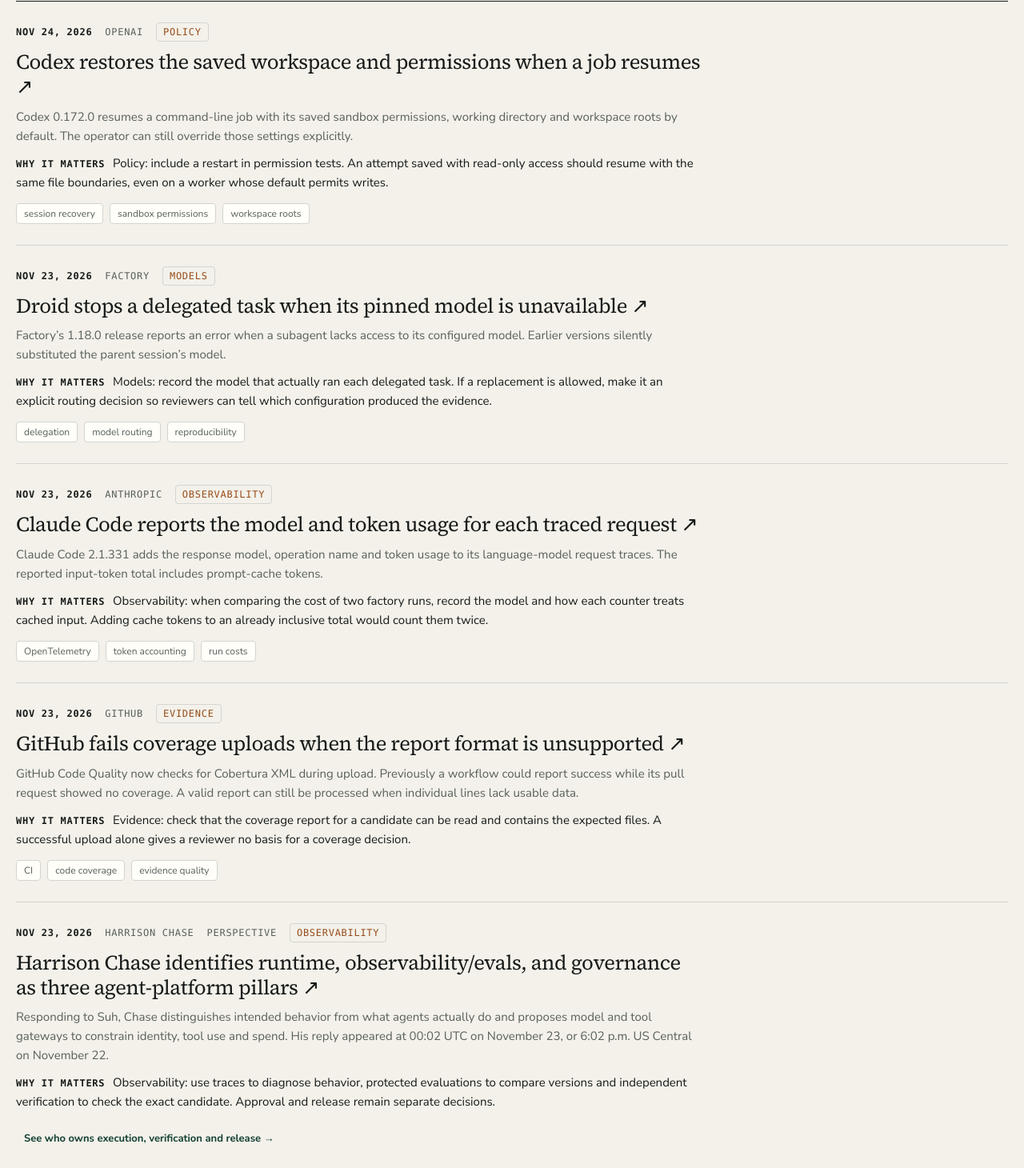
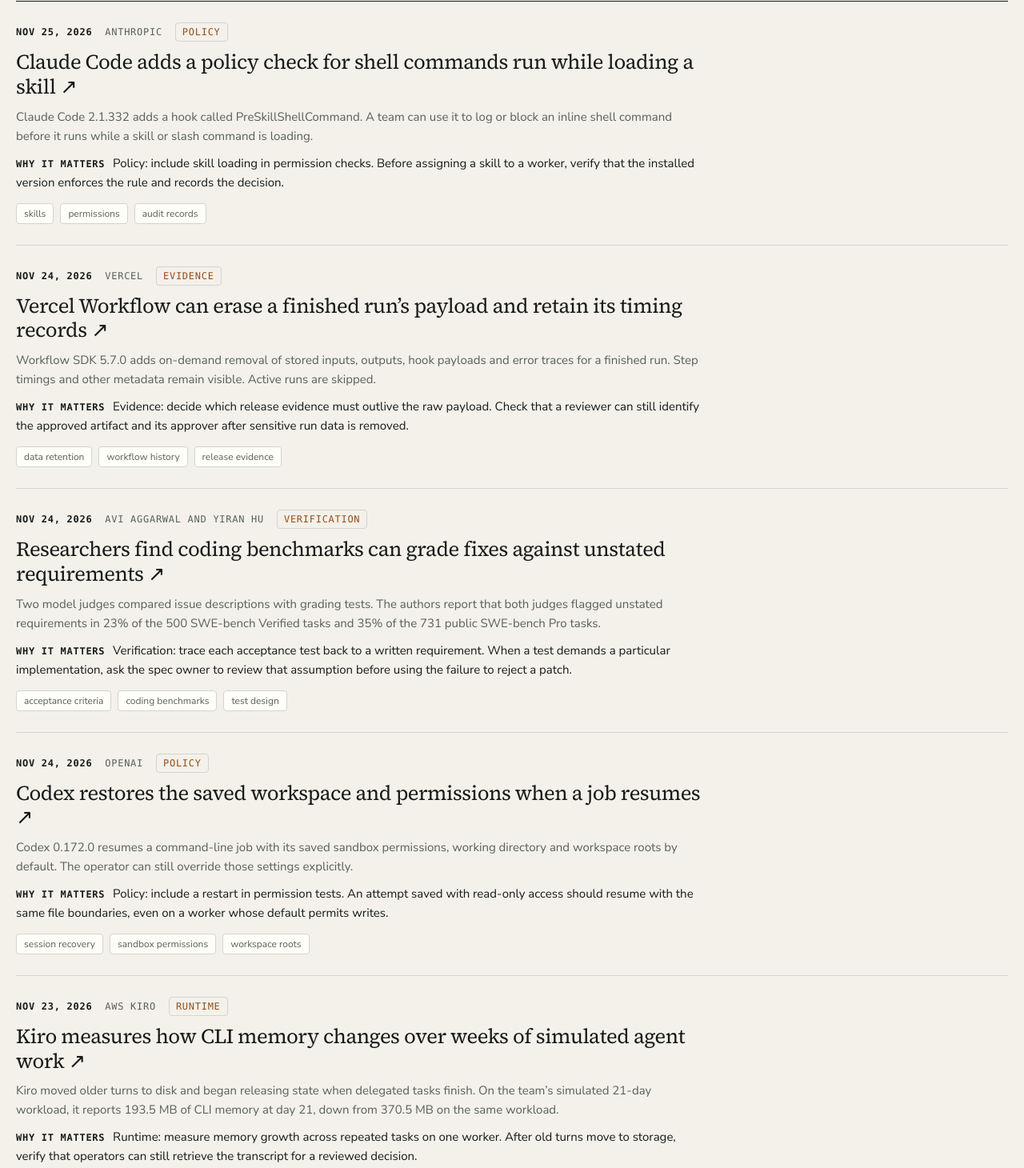
Before and after one commit to jaydubya818/FDLC, a Next.js app: page /updates in a window 1280 px wide. Shown: the part 760-2220 px from the top of the page at 80% size. Built offline with nearby package versions, Linux system fonts and the light colour scheme; no server answers.

Commit message:
Publish four sourced Factory Updates for November 25

```diff
--- a/data/factory-updates.ts
+++ b/data/factory-updates.ts
@@ -30,9 +30,42 @@ export type FactoryUpdate = {
   guideReading?: { href: string; label: string };
 };
 
-export const factoryUpdatesReviewed = "2026-11-24";
+export const factoryUpdatesReviewed = "2026-11-25";
 
 export const factoryUpdates: readonly FactoryUpdate[] = [
+  {
+    id: "claude-code-skill-load-policy",
+    date: "2026-11-25",
+    title: "Claude Code adds a policy check for shell commands run while loading a skill",
+    source: "Anthropic",
+    url: "https://github.com/anthropics/claude-code/releases/tag/v2.1.332",
+    summary: "Claude Code 2.1.332 adds a hook called PreSkillShellCommand. A team can use it to log or block an inline shell command before it runs while a skill or slash command is loading.",
+    whyItMatters: "Policy: include skill loading in permission checks. Before assigning a skill to a worker, verify that the installed version enforces the rule and records the decision.",
+    touches: "Policy",
+    tags: ["skills", "permissions", "audit records"],
+  },
+  {
+    id: "vercel-workflow-run-payload-retention",
+    date: "2026-11-24",
+    title: "Vercel Workflow can erase a finished run’s payload and retain its timing records",
+    source: "Vercel",
+    url: "https://vercel.com/changelog/delete-run-data-workflow-sdk",
+    summary: "Workflow SDK 5.7.0 adds on-demand removal of stored inputs, outputs, hook payloads and error traces for a finished run. Step timings and other metadata remain visible. Active runs are skipped.",
+    whyItMatters: "Evidence: decide which release evidence must outlive the raw payload. Check that a reviewer can still identify the approved artifact and its approver after sensitive run data is removed.",
+    touches: "Evidence",
+    tags: ["data retention", "workflow history", "release evidence"],
+  },
+  {
+    id: "spec-test-gap-unstated-requirements",
+    date: "2026-11-24",
+    title: "Researchers find coding benchmarks can grade fixes against unstated requirements",
+    source: "Avi Aggarwal and Yiran Hu",
+    url: "https://arxiv.org/abs/2611.31839v1",
+    summary: "Two model judges compared issue descriptions with grading tests. The authors report that both judges flagged unstated requirements in 23% of the 500 SWE-bench Verified tasks and 35% of the 731 public SWE-bench Pro tasks.",
+    whyItMatters: "Verification: trace each acceptance test back to a written requirement. When a test demands a particular implementation, ask the spec owner to review that assumption before using the failure to reject a patch.",
+    touches: "Verification",
+    tags: ["acceptance criteria", "coding benchmarks", "test design"],
+  },
   {
     id: "codex-0172-resume-permissions",
     date: "2026-11-24",
@@ -43,6 +76,17 @@ export const factoryUpdates: readonly FactoryUpdate[] = [
     whyItMatters: "Policy: include a restart in permission tests. An attempt saved with read-only access should resume with the same file boundaries, even on a worker whose default permits writes.",
     touches: "Policy",
     tags: ["session recovery","sandbox permissions","workspace roots"],
+  },
+  {
+    id: "kiro-cli-long-session-memory",
+    date: "2026-11-23",
+    title: "Kiro measures how CLI memory changes over weeks of simulated agent work",
+    source: "AWS Kiro",
+    url: "https://kiro.dev/blog/agents-run-for-days/",
+    summary: "Kiro moved older turns to disk and began releasing state when delegated tasks finish. On the team’s simulated 21-day workload, it reports 193.5 MB of CLI memory at day 21, down from 370.5 MB on the same workload.",
+    whyItMatters: "Runtime: measure memory growth across repeated tasks on one worker. After old turns move to storage, verify that operators can still retrieve the transcript for a reviewed decision.",
+    touches: "Runtime",
+    tags: ["long-running agents", "memory growth", "transcript retention"],
   },
   {
     id: "factory-droid-pinned-model-unavailable",
```
Also changed, not shown: 1 other file (tests, documents, lock files or other folders).
